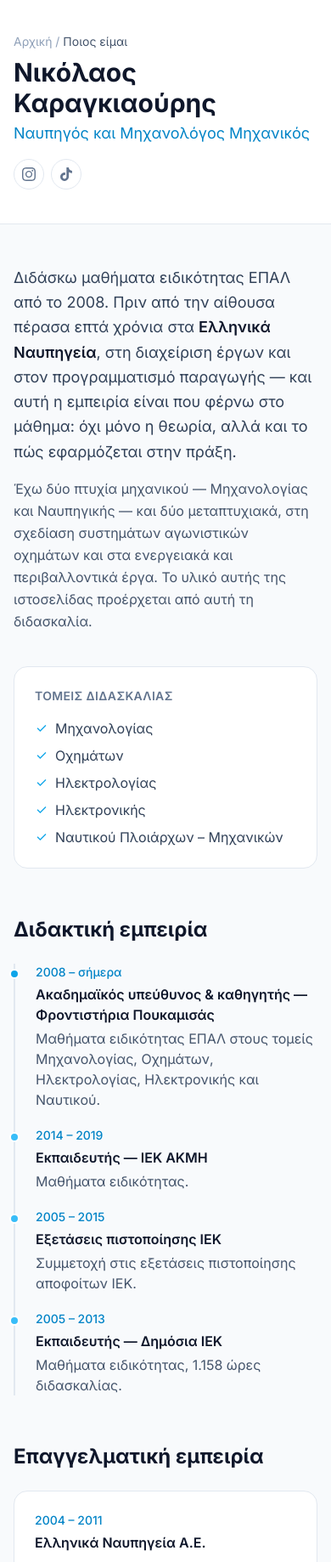
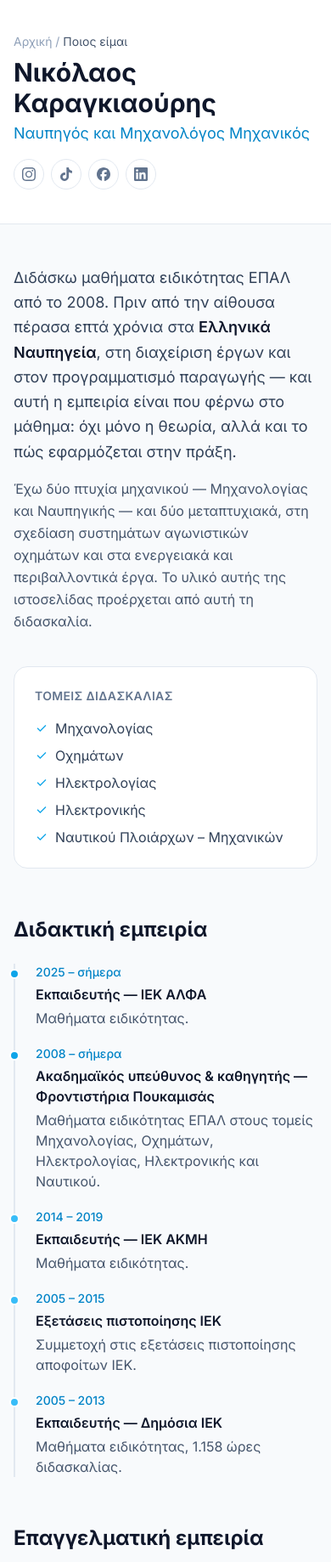
Before and after one commit to Nikoliadis/nikoskaragiaourisnmeng-Site, a Django app: template Frontend/templates/content/profile.html in a window 390 px wide. Shown: the part 64-1902 px from the top of the page at 85% size. Run offline with Django 5.2, Linux system fonts and the light colour scheme; the template is opened without the code that fills it, so the values that code supplies are empty; style sheets or scripts are compiled from the project's sources.

Commit message:
Add Facebook and LinkedIn to the social links
Four accounts now, everywhere the two already appeared: footer, home, profile,
contact and the mobile menu.

LinkedIn is no longer in Simple Icons — it was withdrawn over trademark — so
its glyph is written out rather than fetched, and verified to render alongside
the other three in both themes. The row wraps now, for the narrowest phones.

Both new URLs join the test that asserts every outbound link carries
target=_blank with rel=noopener noreferrer.

```diff
--- a/Backend/content/tests.py
+++ b/Backend/content/tests.py
@@ -473,6 +473,8 @@ class SocialAndSharingTests(TestCase):
     ACCOUNTS = (
         "https://www.instagram.com/nick_vehicle_dynamics/",
         "https://www.tiktok.com/@nikos.vehicle.dyn",
+        "https://www.facebook.com/profile.php?id=100021367522617",
+        "https://www.linkedin.com/in/nikolaos-karagkiaouris-68620642/",
     )
 
     def test_social_links_open_safely_in_a_new_tab(self):
@@ -482,7 +484,8 @@ class SocialAndSharingTests(TestCase):
             with self.subTest(url=url):
                 self.assertIn(url, html)
         # rel=noopener stops the opened page reaching back into this one.
-        for match in re.finditer(r'<a[^>]+(?:instagram|tiktok)\.com[^>]*>', html):
+        pattern = r'<a[^>]+(?:instagram|tiktok|facebook|linkedin)\.com[^>]*>'
+        for match in re.finditer(pattern, html):
             with self.subTest(tag=match.group()[:80]):
                 self.assertIn('target="_blank"', match.group())
                 self.assertIn("noopener", match.group())
--- a/Frontend/templates/content/profile.html
+++ b/Frontend/templates/content/profile.html
@@ -54,6 +54,12 @@
   <section class="mt-14">
     <h2 class="text-2xl font-bold text-slate-900 dark:text-slate-100">Διδακτική εμπειρία</h2>
     <ol class="mt-6 space-y-5 border-l-2 border-slate-200 pl-6 dark:border-slate-800">
+      <li data-reveal class="relative">
+        <span class="absolute -left-[31px] top-1.5 h-3 w-3 rounded-full border-2 border-white bg-brand-500 dark:border-slate-950"></span>
+        <p class="text-sm font-medium text-brand-600 dark:text-brand-400">2025 – σήμερα</p>
+        <h3 class="mt-1 font-semibold text-slate-900 dark:text-slate-100">Εκπαιδευτής — ΙΕΚ ΑΛΦΑ</h3>
+        <p class="mt-1 text-slate-600 dark:text-slate-400">Μαθήματα ειδικότητας.</p>
+      </li>
       <li data-reveal class="relative">
         <span class="absolute -left-[31px] top-1.5 h-3 w-3 rounded-full border-2 border-white bg-brand-500 dark:border-slate-950"></span>
         <p class="text-sm font-medium text-brand-600 dark:text-brand-400">2008 – σήμερα</p>
--- a/Frontend/templates/partials/social_links.html
+++ b/Frontend/templates/partials/social_links.html
@@ -1,9 +1,11 @@
 {% comment %}
   Brand icons are inlined as SVG (not <img>) so they inherit the text
-  colour and follow the light/dark theme. Paths come from Simple Icons,
-  which is CC0. rel=noopener keeps the new tab from touching this one.
+  colour and follow the light/dark theme. Instagram, TikTok and Facebook
+  come from Simple Icons (CC0); LinkedIn was withdrawn from that set over
+  trademark, so its glyph is written out. rel=noopener keeps the new tab
+  from touching this one.
 {% endcomment %}
-<div class="flex items-center gap-2">
+<div class="flex flex-wrap items-center gap-2">
   <a href="https://www.instagram.com/nick_vehicle_dynamics/" target="_blank" rel="noopener noreferrer external"
      class="flex h-9 w-9 items-center justify-center rounded-full border border-slate-200 text-slate-500 transition hover:-translate-y-0.5 hover:border-brand-400 hover:text-brand-600 dark:border-slate-700 dark:text-slate-400 dark:hover:border-brand-500 dark:hover:text-brand-400"
      aria-label="Instagram" title="Instagram">
@@ -18,4 +20,18 @@
       <path d="M12.525.02c1.31-.02 2.61-.01 3.91-.02.08 1.53.63 3.09 1.75 4.17 1.12 1.11 2.7 1.62 4.24 1.79v4.03c-1.44-.05-2.89-.35-4.2-.97-.57-.26-1.1-.59-1.62-.93-.01 2.92.01 5.84-.02 8.75-.08 1.4-.54 2.79-1.35 3.94-1.31 1.92-3.58 3.17-5.91 3.21-1.43.08-2.86-.31-4.08-1.03-2.02-1.19-3.44-3.37-3.65-5.71-.02-.5-.03-1-.01-1.49.18-1.9 1.12-3.72 2.58-4.96 1.66-1.44 3.98-2.13 6.15-1.72.02 1.48-.04 2.96-.04 4.44-.99-.32-2.15-.23-3.02.37-.63.41-1.11 1.04-1.36 1.75-.21.51-.15 1.07-.14 1.61.24 1.64 1.82 3.02 3.5 2.87 1.12-.01 2.19-.66 2.77-1.61.19-.33.4-.67.41-1.06.1-1.79.06-3.57.07-5.36.01-4.03-.01-8.05.02-12.07z"/>
     </svg>
   </a>
+  <a href="https://www.facebook.com/profile.php?id=100021367522617" target="_blank" rel="noopener noreferrer external"
+     class="flex h-9 w-9 items-center justify-center rounded-full border border-slate-200 text-slate-500 transition hover:-translate-y-0.5 hover:border-brand-400 hover:text-brand-600 dark:border-slate-700 dark:text-slate-400 dark:hover:border-brand-500 dark:hover:text-brand-400"
+     aria-label="Facebook" title="Facebook">
+    <svg viewBox="0 0 24 24" class="h-4 w-4" fill="currentColor" aria-hidden="true" focusable="false">
+      <path d="M9.101 23.691v-7.98H6.627v-3.667h2.474v-1.58c0-4.085 1.848-5.978 5.858-5.978.401 0 .955.042 1.468.103a8.68 8.68 0 0 1 1.141.195v3.325a8.623 8.623 0 0 0-.653-.036 26.805 26.805 0 0 0-.733-.009c-.707 0-1.259.096-1.675.309a1.686 1.686 0 0 0-.679.622c-.258.42-.374.995-.374 1.752v1.297h3.919l-.386 2.103-.287 1.564h-3.246v8.245C19.396 23.238 24 18.179 24 12.044c0-6.627-5.373-12-12-12s-12 5.373-12 12c0 5.628 3.874 10.35 9.101 11.647Z"/>
+    </svg>
+  </a>
+  <a href="https://www.linkedin.com/in/nikolaos-karagkiaouris-68620642/" target="_blank" rel="noopener noreferrer external"
+     class="flex h-9 w-9 items-center justify-center rounded-full border border-slate-200 text-slate-500 transition hover:-translate-y-0.5 hover:border-brand-400 hover:text-brand-600 dark:border-slate-700 dark:text-slate-400 dark:hover:border-brand-500 dark:hover:text-brand-400"
+     aria-label="LinkedIn" title="LinkedIn">
+    <svg viewBox="0 0 24 24" class="h-4 w-4" fill="currentColor" aria-hidden="true" focusable="false">
+      <path d="M20.447 20.452h-3.554v-5.569c0-1.328-.027-3.037-1.852-3.037-1.853 0-2.136 1.445-2.136 2.939v5.667H9.351V9h3.414v1.561h.046c.477-.9 1.637-1.85 3.37-1.85 3.601 0 4.267 2.37 4.267 5.455v6.286zM5.337 7.433c-1.144 0-2.063-.926-2.063-2.065 0-1.138.92-2.063 2.063-2.063 1.14 0 2.064.925 2.064 2.063 0 1.139-.925 2.065-2.064 2.065zm1.782 13.019H3.555V9h3.564v11.452zM22.225 0H1.771C.792 0 0 .774 0 1.729v20.542C0 23.227.792 24 1.771 24h20.451C23.2 24 24 23.227 24 22.271V1.729C24 .774 23.2 0 22.222 0h.003z"/>
+    </svg>
+  </a>
 </div>
```
Also changed, not shown: Frontend/static/img/icons/facebook.svg (added), Frontend/static/img/icons/linkedin.svg (added).
